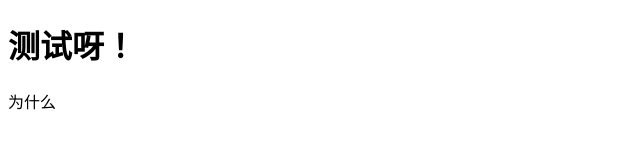
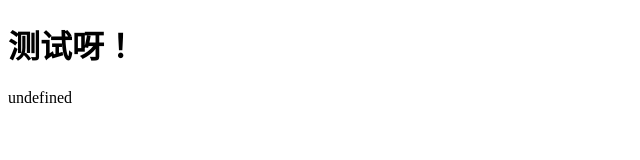
Before and after one commit to ushiono/ushionogame, a plain HTML site: page index.html in a window 1280 px wide. Shown: the full height of the page, 0-640 px from the left. Drawn offline with Linux system fonts and the light colour scheme.

Commit message:
Update index.html

```diff
--- a/index.html
+++ b/index.html
@@ -4,13 +4,15 @@
     测试
   </title></head>
   <body>
-    <script>
-      var searchURL = window.location.search;
-	searchURL = searchURL.substring(1, searchURL.length);
-var targetPageId = searchURL.split("&")[0].split("=")[1];
-	    alert(targetPageId)
-    </script>
     <h1>测试呀！</h1>
     <div id="show">为什么</div>
   </body>
+<script>
+      var searchURL = window.location.search;
+      searchURL = searchURL.substring(1, searchURL.length);
+      var para = searchURL.split("&")[0].split("?")[1];
+      var div=document.getElementById('show');
+      div.innerHTML=para;
+	alert(para)
+    </script>
 </html>
```
